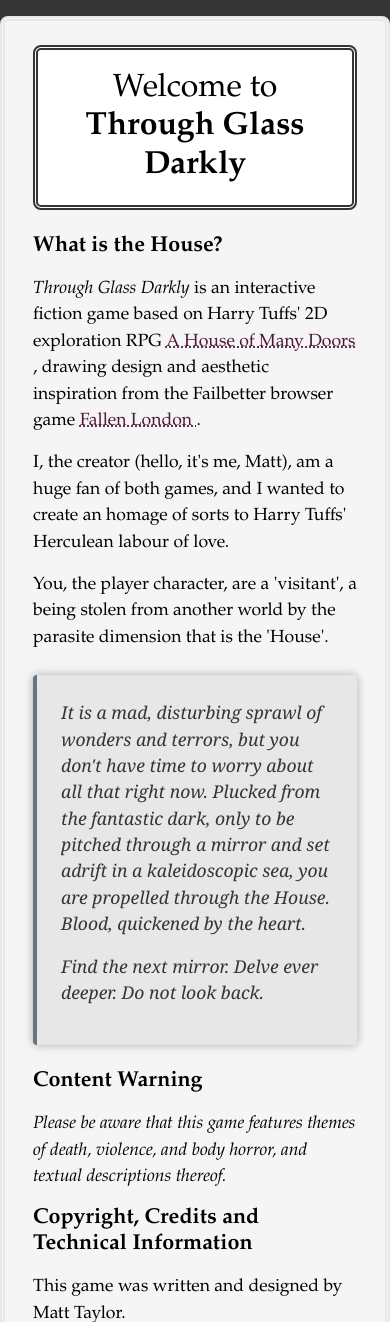
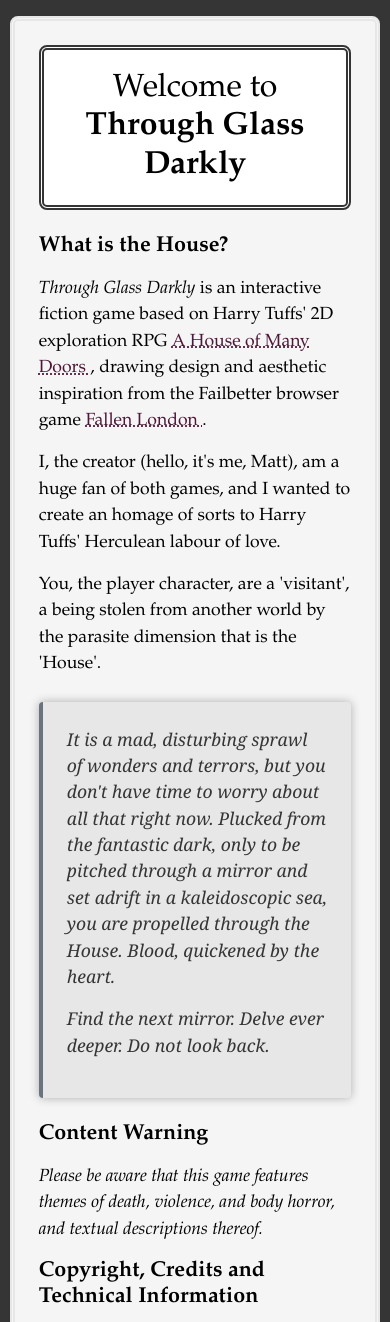
Before and after one commit to MJ-NT/Glass-Darkly-Production, a Flask app: page /about in a window 390 px wide. Shown: the part 66-1388 px from the top of the page. Run offline with Flask 3, Linux system fonts and the light colour scheme.

Commit message:
Multiple mobile optimisation changes.

```diff
--- a/static/styles.css
+++ b/static/styles.css
@@ -60,6 +60,10 @@
 
 .card-text {
     font-size: 1.2rem;
+}
+
+.container-sm {
+    width: 95%;
 }
 
 .custom-heading {
--- a/templates/account.html
+++ b/templates/account.html
@@ -7,7 +7,7 @@
 {% block content %}
 
     {% import "macros.html" as macros %}
-    <div class="text-center my-4">
+    <div class="text-center my-4 px-2">
         <div class="row justify-content-center align-items-center">
             {{ macros.account_keys_col('key2-vert.png', 'Key 2', 'Mortice,<br>Tumbler,<br>Combination.') }}
             <div class="col-lg-4 col-md-6 col-sm-8 mt-3 mb-3 prelanding">
--- a/templates/challenge.html
+++ b/templates/challenge.html
@@ -6,7 +6,6 @@
 
 {% block content %}
 {% import "macros.html" as macros %}
-<div class="container-sm mt-2 mb-3">
     {% if challenge %}
         <div class="row justify-content-center">
             {{ macros.challenge_keys_col('key3-vert.png', 'Key 3', 'Raskovnik') }}
@@ -58,5 +57,4 @@
             {{ macros.challenge_keys_col('key1-vert.png', 'Key 1', 'Do not leave.') }}
         </div>
     {% endif %}
-</div>
 {% endblock %}
--- a/templates/layout.html
+++ b/templates/layout.html
@@ -63,7 +63,7 @@
         {% endif %}
 
         <!-- Page Content -->
-        <main class="container-sm mt-3 mb-3 px-3 py-3 flex-grow-1 page-wrapper">
+        <main class="container-sm mt-3 mb-3 py-3 flex-grow-1 page-wrapper">
             {% block content %}{% endblock %}
         </main>
 
```
